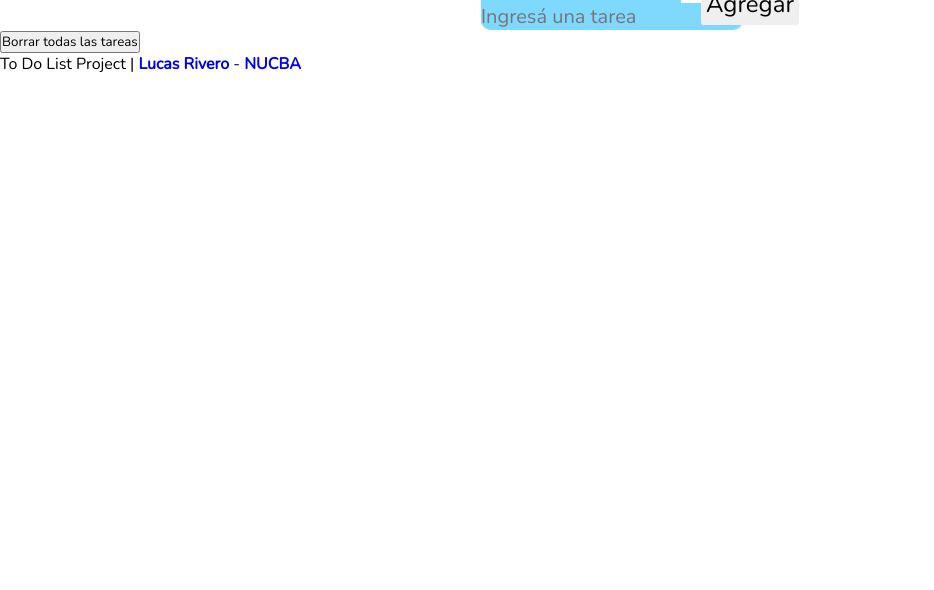
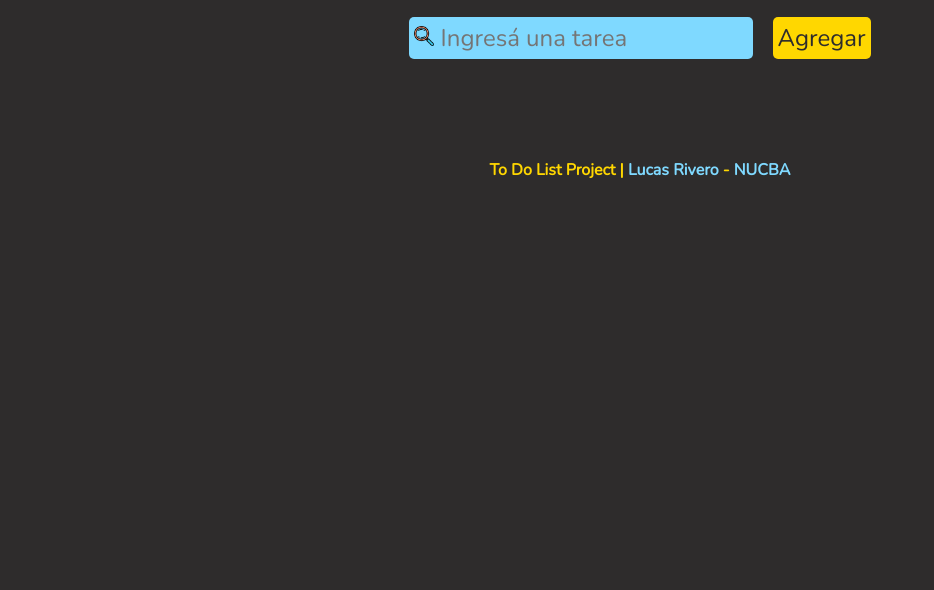
Before and after one commit to Lumagrever/TO-DO-LIST-JS-LUCAS-RIVERO, a plain HTML site: page index.html in a window 1280 px wide. Shown: the part 210-800 px from the top of the page, without its empty margins (0-934 px from the left). Drawn offline with nearby package versions, Linux system fonts and the light colour scheme.

Commit message:
HTML Y CSS FINALIZADO

```diff
--- a/index.html
+++ b/index.html
@@ -8,6 +8,7 @@
     <link rel="preconnect" href="https://fonts.googleapis.com">
     <link rel="preconnect" href="https://fonts.gstatic.com" crossorigin>
     <link href="https://fonts.googleapis.com/css2?family=Nunito&display=swap" rel="stylesheet">
+    <link rel="icon" type="image/png" href="./assets/To-Do-List.png">
     <title>To Do List</title>
 </head>
 <body>
@@ -22,7 +23,7 @@
 
         </section>
 
-        <form class="add-task">
+        <form class="add-task flex-margin">
 
             <div class="input-task">
 
@@ -38,18 +39,19 @@
 
     </main>
 
-    <section class="task-section">
+    <section class="task-section flex-margin">
 
         <ul class="task-list">
 
+            <!--Renderizado de tareas-->
 
         </ul>
 
-        <button>Borrar todas las tareas</button>
+        <button id="btn">Borrar todas las tareas</button>  <!--Solo aparece cuando colocamos una tarea-->
 
     </section>
 
-    <footer class="footer-container">
+    <footer class="footer-container flex-margin">
         <p> To Do List Project |<a href="https://www.linkedin.com/in/lucas-rivero-39297b23b/"> <b> Lucas Rivero </b> </a> - <a href="https://nucba.com.ar"> <b>NUCBA </b> </a> </p>
     </footer>
 
--- a/style.css
+++ b/style.css
@@ -14,6 +14,7 @@
 
 body{
     width: 100%;
+    background-color: rgb(46, 44, 44);
 }
 
 .to-do-list {
@@ -22,23 +23,30 @@ body{
     align-items: center;
     justify-content: center;
     font-size: 2rem;
+    color: gold;
 }
 
 .to-do-list img {
-    width: 70px;
+    width: 60px;
+}
+
+.flex-margin {
+    margin-top: 50px;
+    display: flex;
+    align-items: center;
+    justify-content: center;
 }
 
 .add-task {
-    display: flex;
-    align-items: center;
-    justify-content: center;
     gap: 20px;
+
 }
 
 .input-task {
     background-color: rgb(127, 217, 255);
-    border-radius: 10px;
-    width: 200px;
+    border-radius: 5px;
+    font-size: 1.5rem;
+    padding: 5px;
 }
 
 .input-task input {
@@ -46,16 +54,53 @@ body{
     outline: none;
     font-size: 20px;
     background-color: rgb(127, 217, 255);
-    border-radius: 10px;
+    border-radius: 5px;
+    font-size: 1.5rem;
+    color: rgb(46, 44, 44);
 }
 
 .input-task img {
-    width: 20px
+    width: 20px;
 }
 
 .add-task button {
     font-size: 1.5rem;
-    border-style: solid var(--azul);
+    border: 0;
     padding: 5px;
-    border-radius: 3px;
+    border-radius: 5px;
+    cursor: pointer;
+    background-color: gold;
+    color: rgb(46, 44, 44);
 }
+
+.add-task button:hover {
+    background-color: coral;
+}
+
+#btn{
+    font-size: 1.5rem;
+    border: 0;
+    padding: 5px;
+    border-radius: 5px;
+    cursor: pointer;
+    background-color: gold;
+    color: rgb(46, 44, 44);
+    display: none;
+}
+
+#btn:hover {
+    background-color: coral;
+}
+
+.footer-container p {
+    color: gold;
+    font-weight: bold;
+}
+
+.footer-container b {
+    color: rgb(127, 217, 255);;
+}
+
+.footer-container b:hover {
+    color: coral;
+}
```
